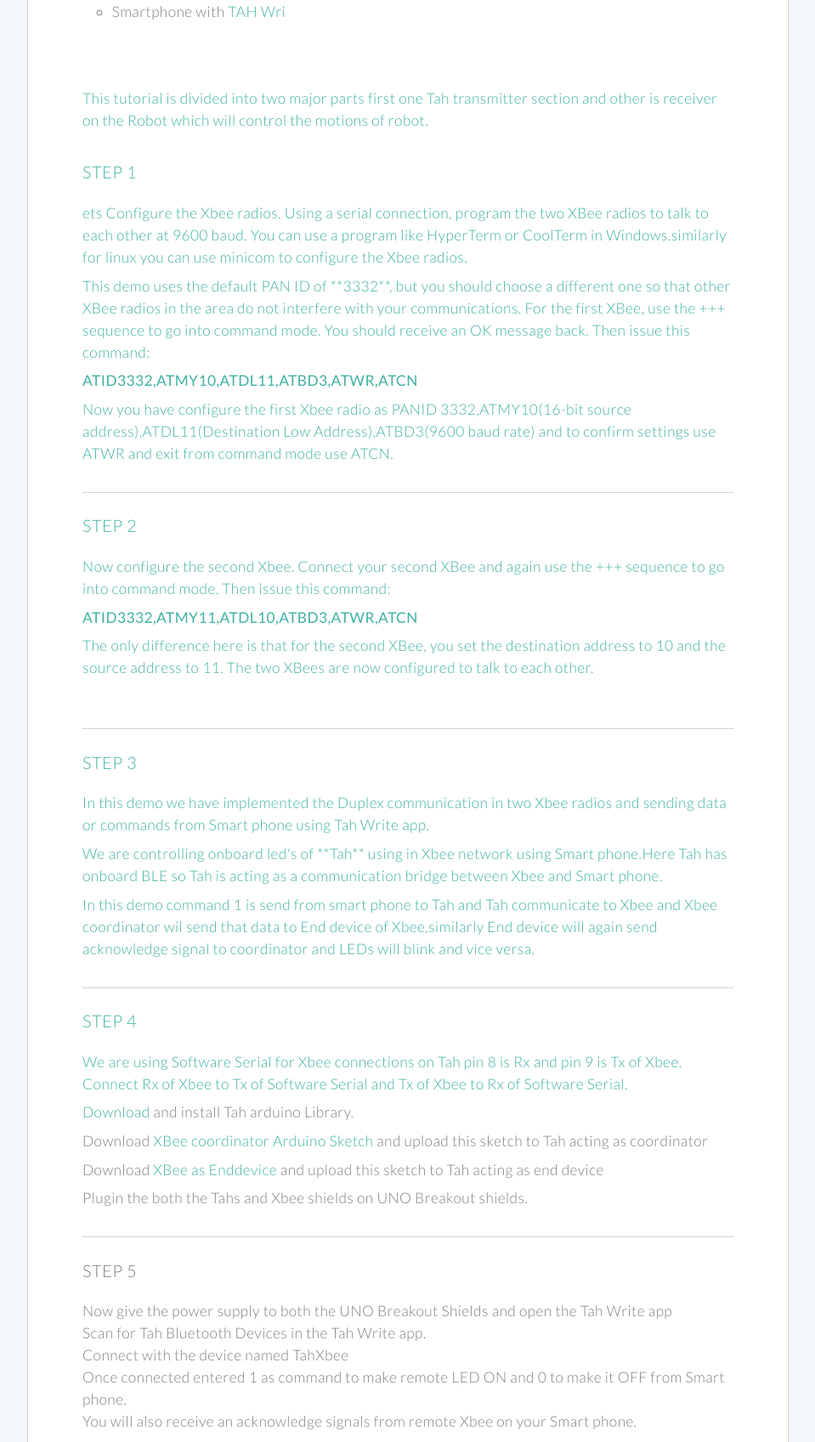
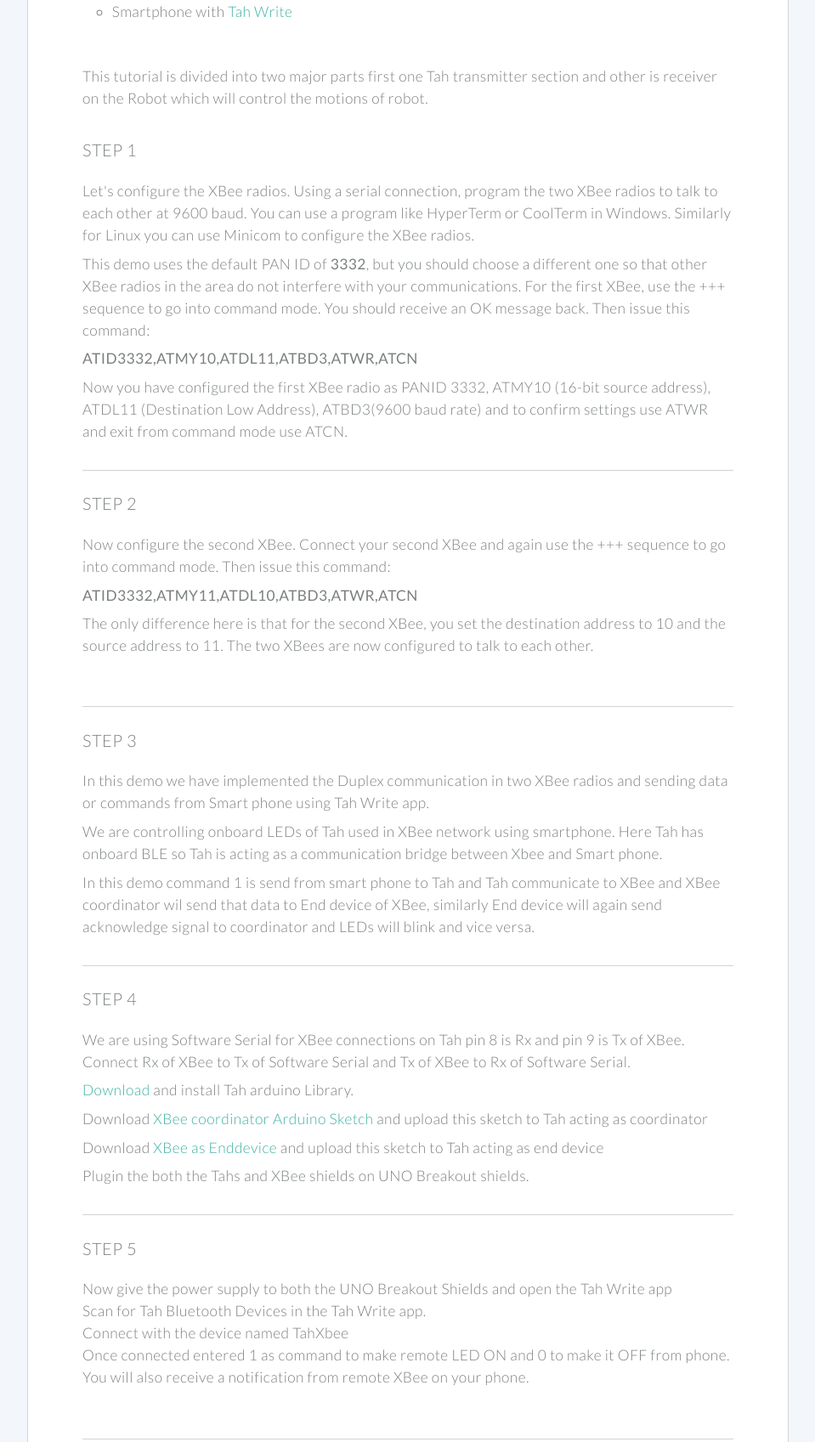
Before and after one commit to tah-io/tah-docs.github.io, a plain HTML site: page examples/tah-xbee/index.html in a window 1280 px wide. Shown: the part 705-2402 px from the top of the page at 85% size, without its empty margins (160-1119 px from the left). Drawn offline with Linux system fonts and the light colour scheme; some packages are replaced by stand-ins of ours; a script that the page names is missing.

Commit message:
Fix XBee, href tags and whitespace

```diff
--- a/examples/tah-xbee/index.html
+++ b/examples/tah-xbee/index.html
@@ -57,13 +57,13 @@
     <center><img src="/images/tah_new.jpg" width="80px" id="tah_mid_logo"/></center>
     <section class="wrapper custom_container">
       <center><strong><a href="../index.html">&#x226a; Back</a></strong></center>
-      <center><h2>TAH to XBEE Communications</h2></center>
+      <center><h2>Tah to XBee Communications</h2></center>
 
       <p>Tah is a Bluetooth Low Energy open source development platform compatible with the Arduino.</p>
 
-      <p>Tah has onboard BLE (Bluetooth 4.0 )and can be used with Xbee networks to increase the range from 100m to 300m. Tah can be used as a bridge between Smart phone and Xbee network.</p>
+      <p>Tah has onboard BLE (Bluetooth 4.0) and can be used with XBee networks to increase the range from 100m to 300m. Tah can be used as a bridge between Smart phone and XBee network.</p>
 
-      <p>With this feature of Tah the user can send commands and receives data over the Xbee network and control and develope any wireless sensor network and access it with smart phone.</p>
+      <p>With this feature of Tah the user can send commands and receives data over the XBee network and control and develope any wireless sensor network and access it with smart phone.</p>
 
       <h3>Requirements</h3>
 
@@ -72,11 +72,11 @@
           <ul class="task-list">
             <li>Two Tahs</li>
             <li>Two UNO Breakout Shields</li>
-            <li>Two S1/S2 Xbee modules with Shields</li>
+            <li>Two S1/S2 XBee modules with Shields</li>
             <li>Connecting wires</li>
             <li>12VDC power supply adapter or 9V HW Battery</li>
             <li>PC/Laptop with <a href="http://arduino.cc/en/Main/Software">Arduino IDE installed</a></li>
-            <li>Smartphone with <a href="ttps://github.com/tah-io/iOS/tree/master/TAH%20Write">TAH Wri
+            <li>Smartphone with <a href="ttps://github.com/tah-io/iOS/tree/master/TAH%20Write">Tah Write</a></li>
           </ul>
         </div>
       </div>
@@ -86,22 +86,24 @@
       <div class="example_step">
         <h3>Step 1</h3>
 
-        <p>ets Configure the Xbee radios. Using a serial connection, program the two XBee radios to talk to each other at 9600 baud. You can use a program like HyperTerm or CoolTerm in Windows.similarly for linux you can use minicom to configure the Xbee radios.</p>
+        <p>Let's configure the XBee radios. Using a serial connection, program
+        the two XBee radios to talk to each other at 9600 baud. You can use a
+        program like HyperTerm or CoolTerm in Windows. Similarly for Linux you can use Minicom to configure the XBee radios.</p>
 
-        <p>This demo uses the default PAN ID of **3332**, but you should choose a different one so that other XBee radios in the area do not interfere with your communications. For the first XBee, use the +++ sequence to go into command mode. You should receive an OK message back. Then issue this command: </p>
+        <p>This demo uses the default PAN ID of <strong>3332</strong>, but you should choose a different one so that other XBee radios in the area do not interfere with your communications. For the first XBee, use the +++ sequence to go into command mode. You should receive an OK message back. Then issue this command: </p>
 
-        <p><b>ATID3332,ATMY10,ATDL11,ATBD3,ATWR,ATCN</b></p>
+        <p><strong>ATID3332,ATMY10,ATDL11,ATBD3,ATWR,ATCN</strong></p>
 
-        <p>Now you have configure the first Xbee radio as PANID 3332,ATMY10(16-bit source address),ATDL11(Destination Low Address),ATBD3(9600 baud rate) and to confirm settings use ATWR and exit from command mode use ATCN.</p>
+        <p>Now you have configured the first XBee radio as PANID 3332, ATMY10 (16-bit source address), ATDL11 (Destination Low Address), ATBD3(9600 baud rate) and to confirm settings use ATWR and exit from command mode use ATCN.</p>
 
       </div>
 
       <div class="example_step">
         <h3>Step 2</h3>
 
-        <p>Now configure the second Xbee. Connect your second XBee and again use the +++ sequence to go into command mode. Then issue this command:</p>
+        <p>Now configure the second XBee. Connect your second XBee and again use the +++ sequence to go into command mode. Then issue this command:</p>
 
-        <p><b>ATID3332,ATMY11,ATDL10,ATBD3,ATWR,ATCN</b></p>
+        <p><strong>ATID3332,ATMY11,ATDL10,ATBD3,ATWR,ATCN</strong></p>
 
         <p>The only difference here is that for the second XBee, you set the destination address to 10 and the source address to 11. The two XBees are now configured to talk to each other.</p><br/>
       </div>
@@ -109,19 +111,21 @@
       <div class="example_step">
         <h3>Step 3</h3>
 
-        <p>In this demo we have implemented the Duplex communication in two Xbee radios and sending data or commands from Smart phone using Tah Write app.</p>
+        <p>In this demo we have implemented the Duplex communication in two XBee radios and sending data or commands from Smart phone using Tah Write app.</p>
 
-        <p>We are controlling onboard led's of **Tah** using in Xbee network using Smart phone.Here Tah has onboard BLE so Tah is acting as a communication bridge between Xbee and Smart phone.</p>
+        <p>We are controlling onboard LEDs of Tah used in XBee network using smartphone. Here Tah has onboard BLE so Tah is acting as a communication bridge between Xbee and Smart phone.</p>
 
-        <p>In this demo command 1 is send from smart phone to Tah and Tah communicate to Xbee and Xbee coordinator wil send that data to End device of Xbee,similarly End device will again send acknowledge signal to coordinator and LEDs will blink and vice versa.</p>
+        <p>In this demo command 1 is send from smart phone to Tah and Tah
+        communicate to XBee and XBee coordinator wil send that data to End
+        device of XBee, similarly End device will again send acknowledge signal to coordinator and LEDs will blink and vice versa.</p>
 
       </div>
 
       <div class="example_step">
         <h3>Step 4</h3>
 
-        <p>We are using Software Serial for Xbee connections on Tah pin 8 is Rx and pin 9 is Tx of Xbee.
-Connect Rx of Xbee to Tx  of Software Serial and Tx of Xbee to Rx of Software Serial.</p>
+        <p>We are using Software Serial for XBee connections on Tah pin 8 is Rx and pin 9 is Tx of XBee.
+Connect Rx of XBee to Tx  of Software Serial and Tx of XBee to Rx of Software Serial.</p>
 
         <p><a href="https://github.com/tah-io/Tah_Arduino_Library">Download</a> and install Tah arduino Library.</p>
 
@@ -129,7 +133,7 @@
 
         <p>Download <a href="https://github.com/tah-io/Tah_Arduino_Library/blob/master/examples/TahXbee/xbeeEnddevice.ino">XBee as Enddevice</a> and upload this sketch to Tah acting as end device</p>
 
-        <p>Plugin the both the Tahs and Xbee shields on UNO Breakout shields.</p>
+        <p>Plugin the both the Tahs and XBee shields on UNO Breakout shields.</p>
       </div>
 
       <div class="example_step">
@@ -139,9 +143,9 @@
           <li>Now give the power supply to both the UNO Breakout Shields and open the Tah Write app</li>
           <li>Scan for Tah Bluetooth Devices in the Tah Write app.</li>
           <li>Connect with the device named TahXbee</li>
-          <li>Once connected entered 1 as command to make remote LED ON and 0 to make it OFF from Smart phone.</li>
+          <li>Once connected entered 1 as command to make remote LED ON and 0 to make it OFF from phone.</li>
 
-          <p>You will also receive an acknowledge signals from remote Xbee on your Smart phone.</p>
+          <p>You will also receive a notification from remote XBee on your phone.</p>
         </ul>
       </div>
       <center><strong><a href="../index.html">&#x226a; Back</a></strong></center>
```
